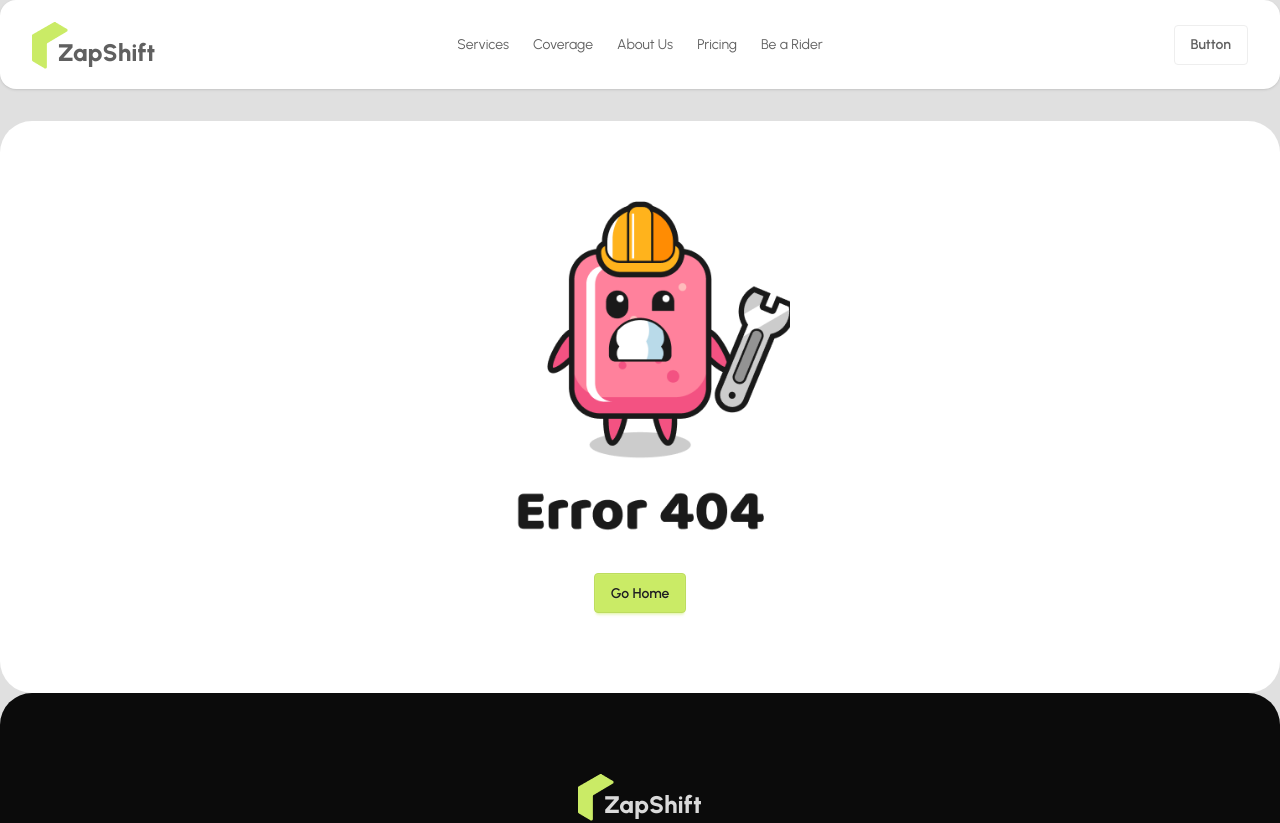
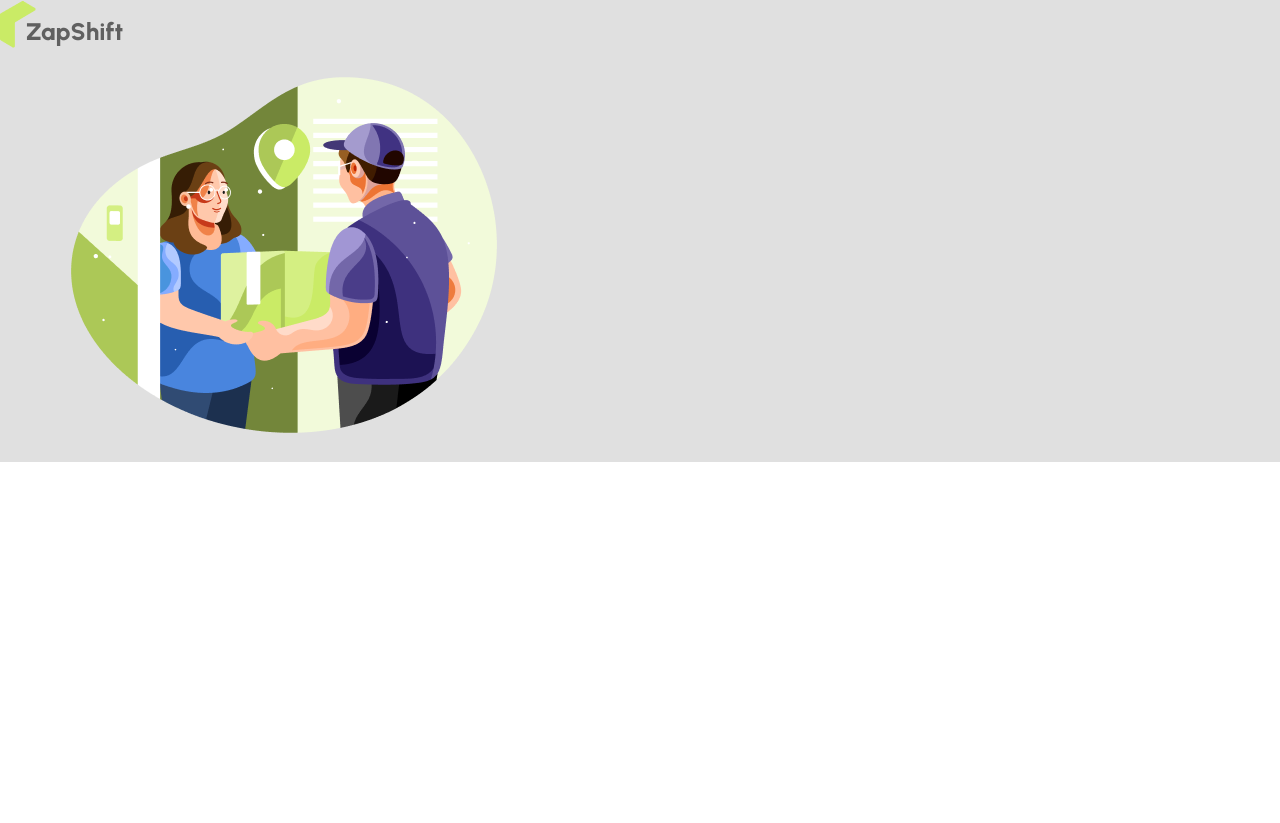
Before and after one commit to Al-Amin018555/zap-shift-client, a React (Vite) app: page /login in a window 1280 px wide. Shown: the top 823 px of the page. After the commit the page ends 800 px from the top, so only its background shows below. Built offline with nearby package versions, Linux system fonts and the light colour scheme.

Commit message:
created basic authentication layout

```diff
--- /dev/null
+++ b/src/layouts/AuthLayout.jsx
@@ -0,0 +1,20 @@
+import Logo from "../components/logo/Logo";
+import authImage from '../assets/authImage.png'
+import { Outlet } from "react-router";
+const AuthLayout = () => {
+    return (
+        <div className="max-w-7xl mx-auto">
+            <Logo></Logo>
+            <div>
+                <div>
+                    <Outlet></Outlet>
+                </div>
+                <div>
+                    <img src={authImage} alt="" />
+                </div>
+            </div>
+        </div>
+    );
+};
+
+export default AuthLayout;
--- /dev/null
+++ b/src/pages/Auth/Login/Login.jsx
@@ -0,0 +1,10 @@
+const Login = () => {
+
+    return (
+        <div>
+
+        </div>
+    );
+};
+
+export default Login;
--- /dev/null
+++ b/src/pages/Auth/Login/Register/Register.jsx
@@ -0,0 +1,9 @@
+const Register = () => {
+    return (
+        <div>
+
+        </div>
+    );
+};
+
+export default Register;
--- a/src/routes/router.jsx
+++ b/src/routes/router.jsx
@@ -4,6 +4,9 @@ import Home from '../pages/Home/Home/Home'
 import Coverage from "../pages/Coverage/Coverage";
 import AboutUs from "../pages/AboutUs/AboutUs";
 import ErrorPage from "../pages/ErrorPage/ErrorPage";
+import AuthLayout from "../layouts/AuthLayout";
+import Login from "../pages/Auth/Login/Login";
+import Register from "../pages/Auth/Login/Register/Register";
 
 export const router = createBrowserRouter([
   {
@@ -18,9 +21,23 @@ export const router = createBrowserRouter([
         loader: () => fetch('serviceCenters.json').then(res => res.json()),
       },
       {
-        path: '/aboutUs',
-        Component: AboutUs ,
+        path: 'aboutUs',
+        Component: AboutUs,
       }
     ]
   },
+  {
+    path: '/',
+    Component: AuthLayout,
+    children: [
+      {
+        path: 'login',
+        Component: Login,
+      },
+      {
+        path: 'register',
+        Component: Register,
+      }
+    ]
+  }
 ]);
```
